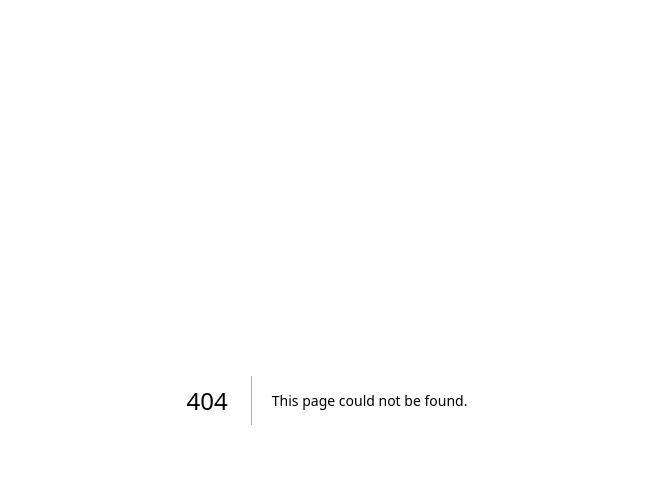
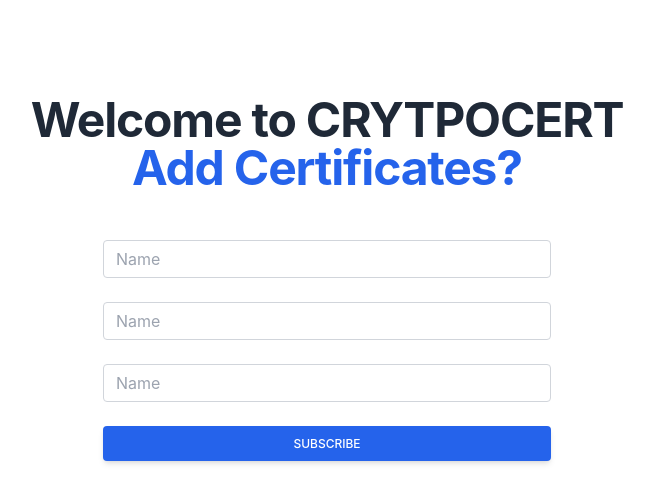
Before and after one commit to DevLaukey/CryptoCert--Bunzz, a Next.js app: page /uploadform in a window 1280 px wide. Before the commit this address had no page. Shown: the top 502 px of the page, without its empty margins (313-967 px from the left). Built offline with nearby package versions, Linux system fonts and the light colour scheme.

Commit message:
Adding private route

```diff
--- a/components/CardGrid.jsx
+++ b/components/CardGrid.jsx
@@ -4,8 +4,8 @@ const CardGrid = () => {
   return (
     <div class="container my-12 mx-auto px-4 md:px-12">
       <div class="flex flex-wrap -mx-1 lg:-mx-4">
-        <div class="my-1 px-1 w-full md:w-1/2 lg:my-4 lg:px-4 lg:w-1/3">
-          <article class="overflow-hidden rounded-lg shadow-lg">
+        <div class="my-1 px-1 w-full md:w-1/2 lg:my-4 lg:px-4 lg:w-1/3  ">
+          <article class="overflow-hidden rounded-lg shadow-lg dark:bg-gray-600 ">
             <a href="#">
               <img
                 alt="Placeholder"
@@ -16,11 +16,14 @@ const CardGrid = () => {
 
             <header class="flex items-center justify-between leading-tight p-2 md:p-4">
               <h1 class="text-lg">
-                <a class="no-underline hover:underline text-black" href="#">
+                <a
+                  class="no-underline hover:underline text-black dark:text-white"
+                  href="#"
+                >
                   Article Title
                 </a>
               </h1>
-              <p class="text-grey-darker text-sm">11/1/19</p>
+              <p class="text-grey-darker text-sm dark:text-white">11/1/19</p>
             </header>
 
             <footer class="flex items-center justify-between leading-none p-2 md:p-4">
@@ -33,10 +36,10 @@ const CardGrid = () => {
                   class="block rounded-full"
                   src="https://picsum.photos/32/32/?random"
                 />
-                <p class="ml-2 text-sm">Author Name</p>
+                <p class="ml-2 text-sm dark:text-white">Author Name</p>
               </a>
               <a
-                class="no-underline text-grey-darker hover:text-red-dark"
+                class="no-underline text-grey-darker hover:text-red-dark dark:text-white"
                 href="#"
               >
                 <span class="hidden">Like</span>
@@ -45,8 +48,8 @@ const CardGrid = () => {
             </footer>
           </article>
         </div>
-        <div class="my-1 px-1 w-full md:w-1/2 lg:my-4 lg:px-4 lg:w-1/3">
-          <article class="overflow-hidden rounded-lg shadow-lg">
+        <div class="my-1 px-1 w-full md:w-1/2 lg:my-4 lg:px-4 lg:w-1/3  ">
+          <article class="overflow-hidden rounded-lg shadow-lg dark:bg-gray-600 ">
             <a href="#">
               <img
                 alt="Placeholder"
@@ -57,11 +60,14 @@ const CardGrid = () => {
 
             <header class="flex items-center justify-between leading-tight p-2 md:p-4">
               <h1 class="text-lg">
-                <a class="no-underline hover:underline text-black" href="#">
+                <a
+                  class="no-underline hover:underline text-black dark:text-white"
+                  href="#"
+                >
                   Article Title
                 </a>
               </h1>
-              <p class="text-grey-darker text-sm">11/1/19</p>
+              <p class="text-grey-darker text-sm dark:text-white">11/1/19</p>
             </header>
 
             <footer class="flex items-center justify-between leading-none p-2 md:p-4">
@@ -74,10 +80,10 @@ const CardGrid = () => {
                   class="block rounded-full"
                   src="https://picsum.photos/32/32/?random"
                 />
-                <p class="ml-2 text-sm">Author Name</p>
+                <p class="ml-2 text-sm dark:text-white">Author Name</p>
               </a>
               <a
-                class="no-underline text-grey-darker hover:text-red-dark"
+                class="no-underline text-grey-darker hover:text-red-dark dark:text-white"
                 href="#"
               >
                 <span class="hidden">Like</span>
@@ -85,9 +91,9 @@ const CardGrid = () => {
               </a>
             </footer>
           </article>
-        </div>{" "}
-        <div class="my-1 px-1 w-full md:w-1/2 lg:my-4 lg:px-4 lg:w-1/3">
-          <article class="overflow-hidden rounded-lg shadow-lg">
+        </div>
+        <div class="my-1 px-1 w-full md:w-1/2 lg:my-4 lg:px-4 lg:w-1/3  ">
+          <article class="overflow-hidden rounded-lg shadow-lg dark:bg-gray-600 ">
             <a href="#">
               <img
                 alt="Placeholder"
@@ -98,11 +104,14 @@ const CardGrid = () => {
 
             <header class="flex items-center justify-between leading-tight p-2 md:p-4">
               <h1 class="text-lg">
-                <a class="no-underline hover:underline text-black" href="#">
+                <a
+                  class="no-underline hover:underline text-black dark:text-white"
+                  href="#"
+                >
                   Article Title
                 </a>
               </h1>
-              <p class="text-grey-darker text-sm">11/1/19</p>
+              <p class="text-grey-darker text-sm dark:text-white">11/1/19</p>
             </header>
 
             <footer class="flex items-center justify-between leading-none p-2 md:p-4">
@@ -115,10 +124,10 @@ const CardGrid = () => {
                   class="block rounded-full"
                   src="https://picsum.photos/32/32/?random"
                 />
-                <p class="ml-2 text-sm">Author Name</p>
+                <p class="ml-2 text-sm dark:text-white">Author Name</p>
               </a>
               <a
-                class="no-underline text-grey-darker hover:text-red-dark"
+                class="no-underline text-grey-darker hover:text-red-dark dark:text-white"
                 href="#"
               >
                 <span class="hidden">Like</span>
@@ -126,8 +135,9 @@ const CardGrid = () => {
               </a>
             </footer>
           </article>
-        </div> <div class="my-1 px-1 w-full md:w-1/2 lg:my-4 lg:px-4 lg:w-1/3">
-          <article class="overflow-hidden rounded-lg shadow-lg">
+        </div>
+        <div class="my-1 px-1 w-full md:w-1/2 lg:my-4 lg:px-4 lg:w-1/3  ">
+          <article class="overflow-hidden rounded-lg shadow-lg dark:bg-gray-600 ">
             <a href="#">
               <img
                 alt="Placeholder"
@@ -138,11 +148,14 @@ const CardGrid = () => {
 
             <header class="flex items-center justify-between leading-tight p-2 md:p-4">
               <h1 class="text-lg">
-                <a class="no-underline hover:underline text-black" href="#">
+                <a
+                  class="no-underline hover:underline text-black dark:text-white"
+                  href="#"
+                >
                   Article Title
                 </a>
               </h1>
-              <p class="text-grey-darker text-sm">11/1/19</p>
+              <p class="text-grey-darker text-sm dark:text-white">11/1/19</p>
             </header>
 
             <footer class="flex items-center justify-between leading-none p-2 md:p-4">
@@ -155,10 +168,10 @@ const CardGrid = () => {
                   class="block rounded-full"
                   src="https://picsum.photos/32/32/?random"
                 />
-                <p class="ml-2 text-sm">Author Name</p>
+                <p class="ml-2 text-sm dark:text-white">Author Name</p>
               </a>
               <a
-                class="no-underline text-grey-darker hover:text-red-dark"
+                class="no-underline text-grey-darker hover:text-red-dark dark:text-white"
                 href="#"
               >
                 <span class="hidden">Like</span>
--- a/components/Navbar.jsx
+++ b/components/Navbar.jsx
@@ -2,7 +2,7 @@ import React from "react";
 
 const Navbar = () => {
   return (
-    <nav className="bg-white border-gray-400 px-2 sm:px-4 py-2.5 rounded dark:bg-gray-900 mt-7">
+    <nav className="bg-white  sticky border-gray-400 px-2 sm:px-4 py-2.5 rounded dark:bg-gray-900 mt-7">
       <div className="container flex  items-center justify-around mx-auto flex-wrap md:flex-nowrap">
         <a href="https://flowbite.com/" className="flex items-center m-2">
           <img
--- a/components/UploadForm.jsx
+++ /dev/null
@@ -1,67 +0,0 @@
-import React from "react";
-
-const UploadForm = () => {
-  return (
-    <div class="relative w-full h-full max-w-md md:h-auto">
-      <div class="relative bg-white rounded-lg shadow dark:bg-gray-800">
-        <form class="h-full w-3/4 align-middle p-6 m-7 justify-center md:items-center">
-          <div class="md:flex md:items-center mb-6">
-            <div class="md:w-1/3">
-              <label
-                class="block text-gray-800 font-bold md:text-right mb-1 md:mb-0 pr-4"
-                for="inline-full-name"
-              >
-                Full Name
-              </label>
-            </div>
-            <div class="md:w-2/3">
-              <input
-                class="bg-gray-200 appearance-none border-2 border-gray-200 rounded w-full py-2 px-4 text-black leading-tight focus:outline-none focus:bg-white focus:border-purple-500"
-                id="inline-full-name"
-                type="text"
-              />
-            </div>
-          </div>
-          <div class="md:flex md:items-center mb-6">
-            <div class="md:w-1/3">
-              <label
-                class="block text-gray-500 font-bold md:text-right mb-1 md:mb-0 pr-4"
-                for="inline-password"
-              >
-                Password
-              </label>
-            </div>
-            <div class="md:w-2/3">
-              <input
-                class="bg-gray-200 appearance-none border-2 border-gray-200 rounded w-full py-2 px-4 text-gray-700 leading-tight focus:outline-none focus:bg-white focus:border-purple-500"
-                id="inline-password"
-                type="password"
-                placeholder="******************"
-              />
-            </div>
-          </div>
-          <div class="md:flex md:items-center mb-6">
-            <div class="md:w-1/3"></div>
-            <label class="md:w-2/3 block text-gray-500 font-bold">
-              <input class="mr-2 leading-tight" type="checkbox" />
-              <span class="text-sm">Send me your newsletter!</span>
-            </label>
-          </div>
-          <div class="md:flex md:items-center">
-            <div class="md:w-1/3"></div>
-            <div class="md:w-2/3">
-              <button
-                class="shadow bg-purple-500 hover:bg-purple-400 focus:shadow-outline focus:outline-none text-white font-bold py-2 px-4 rounded"
-                type="button"
-              >
-                Sign Up
-              </button>
-            </div>
-          </div>
-        </form>
-      </div>
-    </div>
-  );
-};
-
-export default UploadForm;
--- a/pages/index.js
+++ b/pages/index.js
@@ -1,6 +1,4 @@
-import FileUpload from "../components/FileUpload";
-import UploadForm from "../components/UploadForm";
-import contract from "../smartcontract/Certificate";
+
 import Web3  from "web3";
 import { useEffect, useState } from "react";
 import Navbar from "../components/Navbar";
@@ -303,7 +301,6 @@ export default function Home() {
       : console.log("Please install MetaMask")
   }, [])
 
-  console.log(contract), console.log(web3), console.log(address);
   return (
     <div>
       <Navbar />
--- /dev/null
+++ b/pages/uploadform.jsx
@@ -0,0 +1,67 @@
+import React from "react";
+
+const UploadForm = () => {
+  return (
+    <div class="container my-24 px-6 mx-auto">
+      <section class="mb-32 text-gray-800 text-center">
+        <h2 class="text-5xl my-12 font-bold tracking-tight">
+          Welcome to CRYTPOCERT <br />
+          <span class="text-blue-600">Add Certificates?</span>
+        </h2>
+        <div class="flex  justify-center items-center w-full bg-white max-w-md mx-auto">
+          <form class="w-full">
+            <div class="form-group mb-6">
+              <input
+                type="text"
+                class="form-control block  w-full px-3  py-1.5  text-base font-normal text-gray-700 bg-white bg-clip-padding        border border-solid border-gray-300 rounded transition ease-in-out m-0 focus:text-gray-700 focus:bg-white focus:border-blue-600 focus:outline-none"
+                id="exampleInput90"
+                placeholder="Name"
+              />
+            </div>
+            <div class="form-group mb-6">
+              <input
+                type="text"
+                class="form-control block  w-full px-3  py-1.5  text-base font-normal text-gray-700 bg-white bg-clip-padding        border border-solid border-gray-300 rounded transition ease-in-out m-0 focus:text-gray-700 focus:bg-white focus:border-blue-600 focus:outline-none"
+                id="exampleInput90"
+                placeholder="Name"
+              />
+            </div>
+            <div class="form-group mb-6">
+              <input
+                type="text"
+                class="form-control block  w-full px-3  py-1.5  text-base font-normal text-gray-700 bg-white bg-clip-padding        border border-solid border-gray-300 rounded transition ease-in-out m-0 focus:text-gray-700 focus:bg-white focus:border-blue-600 focus:outline-none"
+                id="exampleInput90"
+                placeholder="Name"
+              />
+            </div>
+            <button
+              type="submit"
+              class="
+      w-full
+      px-6
+      py-2.5
+      bg-blue-600
+      text-white
+      font-medium
+      text-xs
+      leading-tight
+      uppercase
+      rounded
+      shadow-md
+      hover:bg-blue-700 hover:shadow-lg
+      focus:bg-blue-700 focus:shadow-lg focus:outline-none focus:ring-0
+      active:bg-blue-800 active:shadow-lg
+      transition
+      duration-150
+      ease-in-out"
+            >
+              Subscribe
+            </button>
+          </form>
+        </div>
+      </section>
+    </div>
+  );
+};
+
+export default UploadForm;
```
Also changed, not shown: context/auth_context.js (added, +41 -0 lines).
